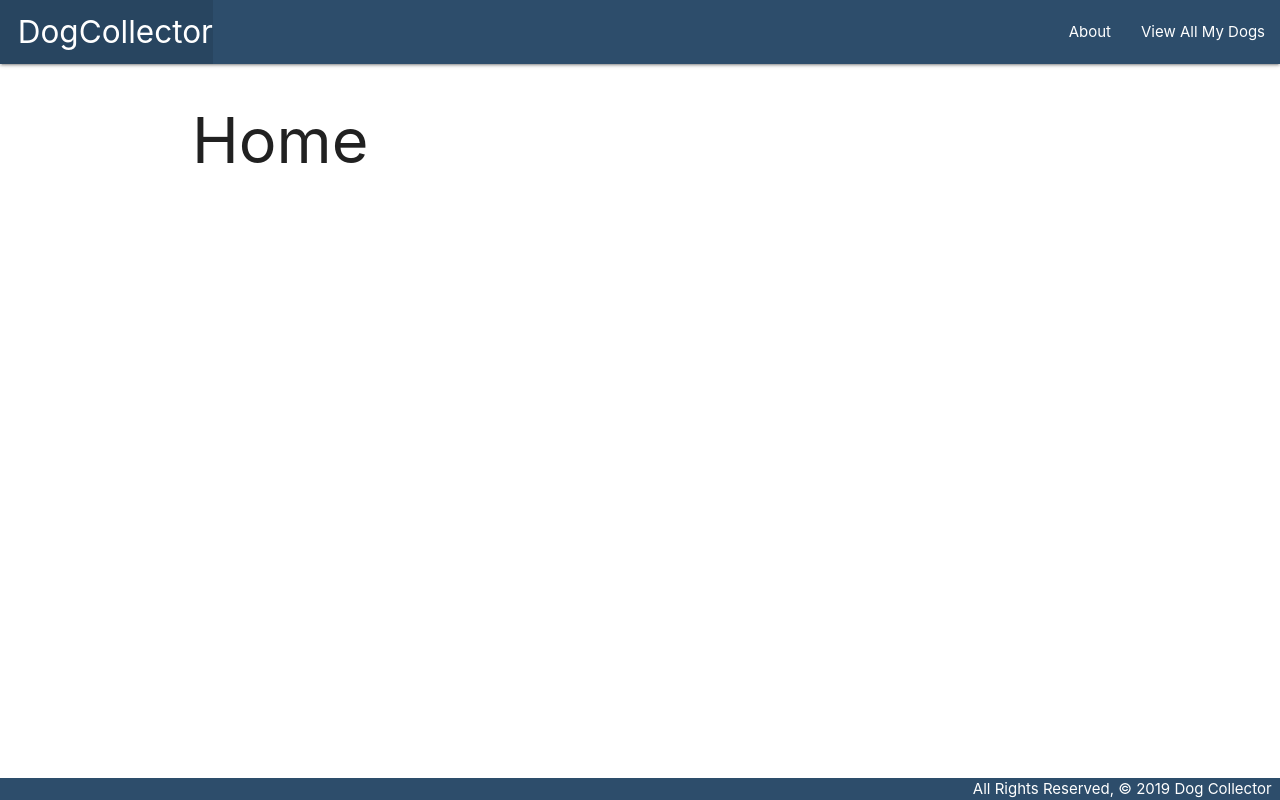
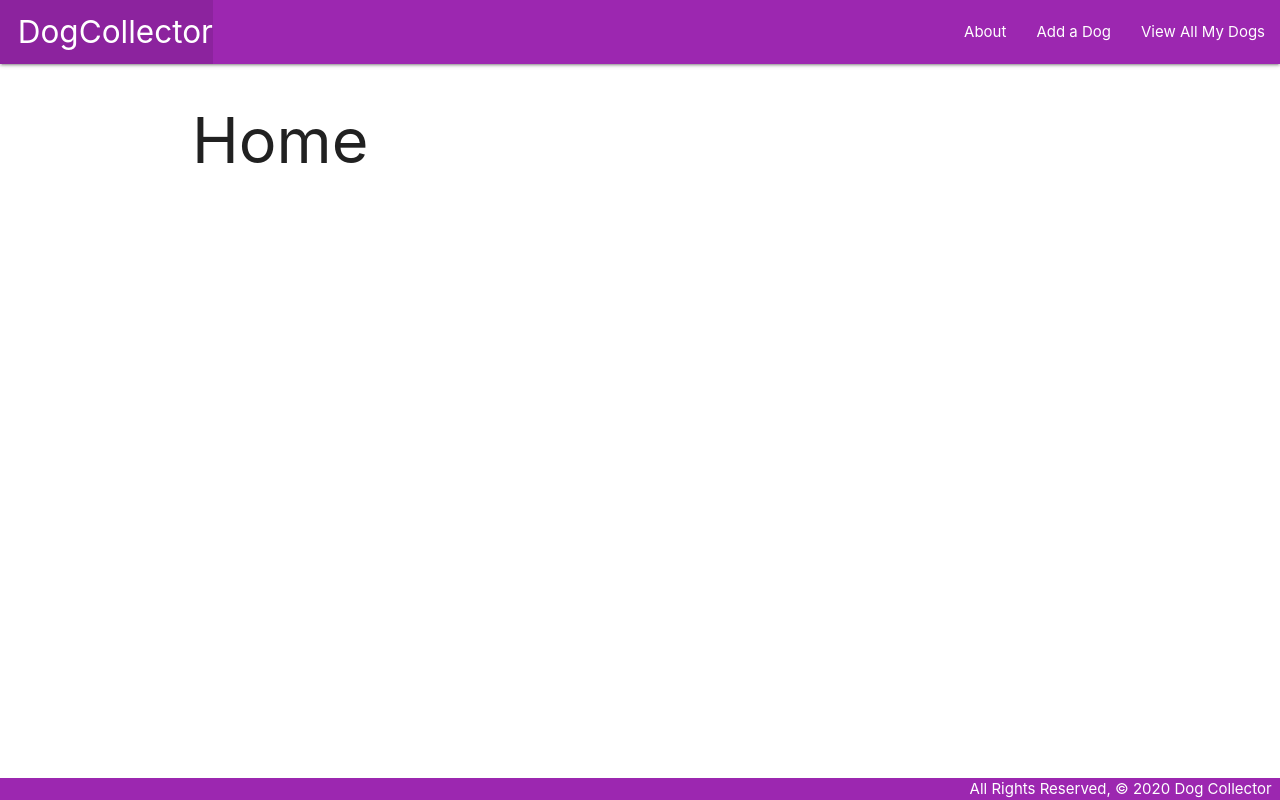
Before and after one commit to colin96man/Dog-Collector, a Django app: page / in a window 1280 px wide. Run offline with Django 3.2, Linux system fonts and the light colour scheme.

Commit message:
create dog cvb

```diff
--- a/main_app/static/css/style.css
+++ b/main_app/static/css/style.css
@@ -12,11 +12,3 @@ footer.page-footer {
     padding-top: 0;
     text-align: right;
 }
-
-#footer-color {
-    background-color: rgb(45, 77, 107);
-}
-
-#nav-color {
-    background-color: rgb(45, 77, 107);
-}
--- a/main_app/templates/base.html
+++ b/main_app/templates/base.html
@@ -11,14 +11,15 @@
 </head>
 <body>
   <header class="navbar-fixed">
-    <nav>
-      <div id="nav-color" class="nav-wrapper">
+    <nav class="purple" >
+      <div class="nav-wrapper">
         <ul>
           <li><a href="/" class="left brand-logo">&nbsp;&nbsp;DogCollector</a></li>
         </ul>
         <ul class="right">
-          <li><a href="/about">About</a></li>
-          <li><a href="/dogs">View All My Dogs</a></li>
+          <li><a href="{% url 'about' %}">About</a></li>
+          <li><a href="{% url 'dogs_create' %}">Add a Dog</a></li>
+          <li><a href="{% url 'index' %}">View All My Dogs</a></li>
         </ul>
       </div>
     </nav>
@@ -27,8 +28,8 @@
     {% block content %}
     {% endblock %}
   </main>
-  <footer id="footer-color" class="page-footer">
-    <div class="right">All Rights Reserved, &copy; 2019 Dog Collector &nbsp;</div>
+  <footer class="purple" class="page-footer">
+    <div class="right white-text">All Rights Reserved, &copy; 2020 Dog Collector &nbsp;</div>
   </footer>
 </body>
 </html>
--- a/main_app/urls.py
+++ b/main_app/urls.py
@@ -6,4 +6,5 @@ urlpatterns = [
     path('about/', views.about, name='about'),
     path('dogs/', views.dogs_index, name='index'),
     path('dogs/<int:dog_id>/', views.dogs_detail, name='detail'),
+    path('dogs/create/', views.DogCreate.as_view(), name='dogs_create'),
 ]
--- a/main_app/views.py
+++ b/main_app/views.py
@@ -1,4 +1,5 @@
 from django.shortcuts import render
+from django.views.generic.edit import CreateView
 from .models import Dog
 
 # Create your views here.
@@ -15,3 +16,7 @@ def dogs_index(request):
 def dogs_detail(request, dog_id):
     dog = Dog.objects.get(id=dog_id)
     return render(request, 'dogs/detail.html', {'dog': dog})
+
+class DogCreate(CreateView):
+    model = Dog
+    fields = '__all__'
```
Also changed, not shown: main_app/templates/main_app/dog_form.html (added, +12 -0 lines).
